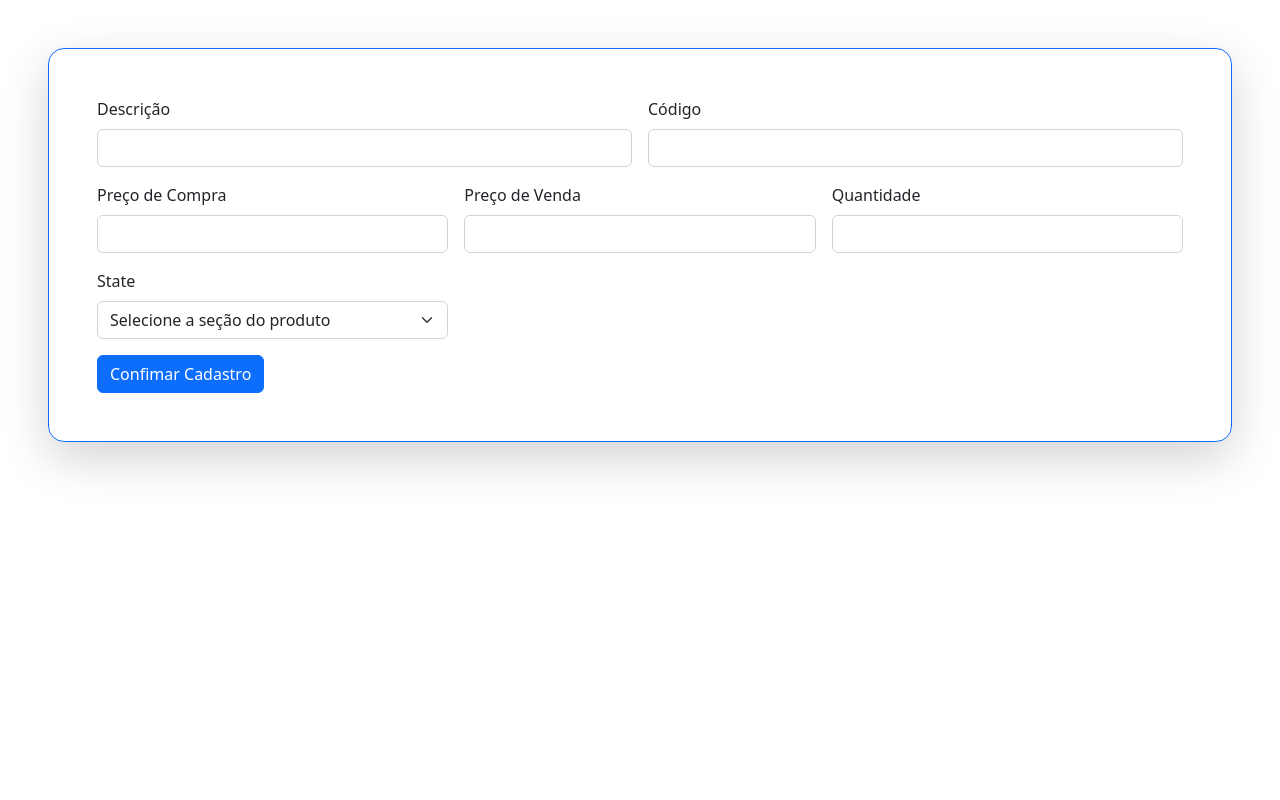
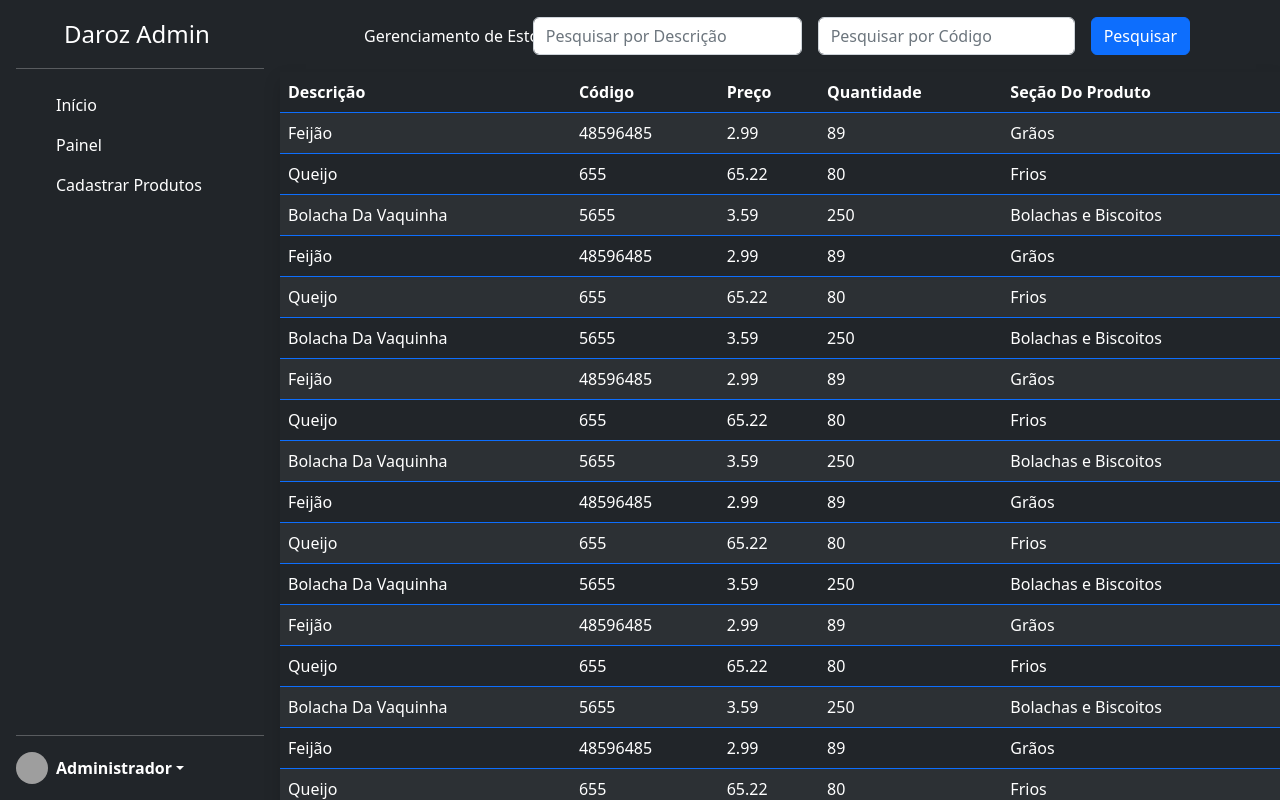
Before and after one commit to geraldodf/supermarket-admin-next, a Next.js app: page / in a window 1280 px wide. Built offline with nearby package versions, Linux system fonts and the light colour scheme; grey boxes are pictures that could not be loaded.

Commit message:
Finalizando a parte visual da Tabela de produtos!!

```diff
--- a/src/components/Cabecalho.tsx
+++ b/src/components/Cabecalho.tsx
@@ -2,35 +2,35 @@ export default function Cabecalho() {
     return (
         <>
 
-            <header className="p-3 bg-dark text-white">
+            <header className="p-3 bg-dark text-white ">
                 <div className="container">
                     <div
-                        className="d-flex flex-wrap align-items-center justify-content-center justify-content-lg-start">
-                        <a href="/" className="d-flex align-items-center mb-2 mb-lg-0 text-white text-decoration-none">
-                            <svg className="bi me-2" width="40" height="32" role="img" aria-label="Bootstrap">
-                            </svg>
-                        </a>
+                        className="d-flex align-items-center justify-content-center justify-content-lg-start">
+                        <svg className="bi me-2" width="40" height="32" role="img" aria-label="Bootstrap">
+                        </svg>
 
-                        <ul className="nav col-12 col-lg-auto me-lg-auto mb-2 justify-content-center mb-md-0">
-                            <li><a href="#" className="nav-link px-2 text-secondary">Home</a></li>
-                            <li><a href="#" className="nav-link px-2 text-white">Features</a></li>
-                            <li><a href="#" className="nav-link px-2 text-white">Pricing</a></li>
-                            <li><a href="#" className="nav-link px-2 text-white">FAQs</a></li>
-                            <li><a href="#" className="nav-link px-2 text-white">About</a></li>
+                        <ul className="nav col-lg-auto me-lg-auto  justify-content-center mb-md-0 ">
+                            <li><a href="#" className="nav-link px-2 text-white">Gerenciamento de Estoque</a></li>
                         </ul>
 
-                        <form className="col-12 col-lg-auto mb-3 mb-lg-0 me-lg-3">
-                            <input type="search" className="form-control form-control-dark" placeholder="Search..."
-                                   aria-label="Search"/>
-                        </form>
-
-                        <div className="text-end">
-                            <button type="button" className="btn btn-outline-light me-2">Login</button>
-                            <button type="button" className="btn btn-warning">Sign-up</button>
+                        <div className={`d-flex justify-content-end`}>
+                            <form className=" col-5 mb-3 mb-lg-0 me-lg-3">
+                                <input type="search" className="form-control form-control-dark"
+                                       placeholder="Pesquisar por Descrição"
+                                       aria-label="Search"/>
+                            </form>
+                            <form className=" col-3 col-lg-auto mb-3 mb-lg-0 me-lg-3">
+                                <input type="search" className="form-control form-control-dark"
+                                       placeholder="Pesquisar por Código"
+                                       aria-label="Search"/>
+                            </form>
+                            <div className=" col-3">
+                                <button type="submit" className="btn btn-primary">Pesquisar</button>
+                            </div>
                         </div>
                     </div>
                 </div>
             </header>
         </>
-)
+    )
 }
--- a/src/components/Formulario.tsx
+++ b/src/components/Formulario.tsx
@@ -1,7 +1,7 @@
 export default function Formulario() {
     return (
         <>
-            <div className={`border border-primary rounded-4 p-5 m-5 shadow-lg`}>
+            <div className={`border border-light rounded-4 p-5 m-5 shadow-lg bg-light`}>
                 <form className="row g-3">
                     <div className="col-md-6">
                         <label htmlFor="" className="form-label">Descrição</label>
--- a/src/components/MenuLateral.tsx
+++ b/src/components/MenuLateral.tsx
@@ -2,7 +2,7 @@ export default function MenuLateral() {
     return (
 
         <>
-            <main className=" flex-nowrap">
+
             <div className="d-flex flex-column flex-shrink-0 p-3 text-bg-dark" style={{width: "280px", height: "100%"}}>
                 <a href="/"
                    className="d-flex align-items-center mb-3 mb-md-0 me-md-auto text-white text-decoration-none">
@@ -13,7 +13,7 @@ export default function MenuLateral() {
                 <hr/>
                 <ul className="nav nav-pills flex-column mb-auto">
                     <li className="nav-item">
-                            <a href="#" className="nav-link active" aria-current="page">
+                        <a href="#" className="nav-link text-white" aria-current="page">
                             <svg className="bi pe-none me-2" width="16" height="16">
                             </svg>
                             Início
@@ -30,7 +30,7 @@ export default function MenuLateral() {
                         <a href="#" className="nav-link text-white">
                             <svg className="bi pe-none me-2" width="16" height="16">
                             </svg>
-                                Produtos
+                            Cadastrar Produtos
                         </a>
                     </li>
                 </ul>
@@ -39,16 +39,14 @@ export default function MenuLateral() {
                     <a href="#"
                        className="d-flex align-items-center text-white text-decoration-none dropdown-toggle"
                        data-bs-toggle="dropdown" aria-expanded="false">
-                            <img src={"https://github.com/mdo.png"} alt="" width="32" height="32"
+                        <img
+                            src={"https://avatars.githubusercontent.com/u/78937716?s=400&u=156f56b487fd56e87663f471dcddb04c1f0d3d56&v=4"}
+                            alt="" width="32" height="32"
                             className="rounded-circle me-2"/>
                         <strong>Administrador</strong>
                     </a>
                 </div>
             </div>
-
-            </main>
-
         </>
-
     )
 }
--- /dev/null
+++ b/src/components/TabelaProdutos.tsx
@@ -0,0 +1,234 @@
+export default function TabelaProdutos() {
+    return (
+        <>
+            <div className={` border-primary`}>
+                <table className="table table-striped table-dark border-primary shadow
+        ">
+                    <thead>
+                    <tr className={`fw-bold`}>
+                        <th scope="col">Descrição</th>
+                        <th scope="col">Código</th>
+                        <th scope="col">Preço</th>
+                        <th scope="col">Quantidade</th>
+                        <th scope="col">Seção Do Produto</th>
+                    </tr>
+                    </thead>
+                    <tbody>
+                    <tr>
+                        <td>Feijão</td>
+                        <td>48596485</td>
+                        <td>2.99</td>
+                        <td>89</td>
+                        <td>Grãos</td>
+                    </tr>
+                    <tr>
+                        <td>Queijo</td>
+                        <td>655</td>
+                        <td>65.22</td>
+                        <td>80</td>
+                        <td>Frios</td>
+                    </tr>
+                    <tr>
+                        <td>Bolacha Da Vaquinha</td>
+                        <td>5655</td>
+                        <td>3.59</td>
+                        <td>250</td>
+                        <td>Bolachas e Biscoitos</td>
+                    </tr>
+
+                    <tr>
+                        <td>Feijão</td>
+                        <td>48596485</td>
+                        <td>2.99</td>
+                        <td>89</td>
+                        <td>Grãos</td>
+                    </tr>
+                    <tr>
+                        <td>Queijo</td>
+                        <td>655</td>
+                        <td>65.22</td>
+                        <td>80</td>
+                        <td>Frios</td>
+                    </tr>
+                    <tr>
+                        <td>Bolacha Da Vaquinha</td>
+                        <td>5655</td>
+                        <td>3.59</td>
+                        <td>250</td>
+                        <td>Bolachas e Biscoitos</td>
+                    </tr>
+                         <tr>
+                        <td>Feijão</td>
+                        <td>48596485</td>
+                        <td>2.99</td>
+                        <td>89</td>
+                        <td>Grãos</td>
+                    </tr>
+                    <tr>
+                        <td>Queijo</td>
+                        <td>655</td>
+                        <td>65.22</td>
+                        <td>80</td>
+                        <td>Frios</td>
+                    </tr>
+                    <tr>
+                        <td>Bolacha Da Vaquinha</td>
+                        <td>5655</td>
+                        <td>3.59</td>
+                        <td>250</td>
+                        <td>Bolachas e Biscoitos</td>
+                    </tr>
+                         <tr>
+                        <td>Feijão</td>
+                        <td>48596485</td>
+                        <td>2.99</td>
+                        <td>89</td>
+                        <td>Grãos</td>
+                    </tr>
+                    <tr>
+                        <td>Queijo</td>
+                        <td>655</td>
+                        <td>65.22</td>
+                        <td>80</td>
+                        <td>Frios</td>
+                    </tr>
+                    <tr>
+                        <td>Bolacha Da Vaquinha</td>
+                        <td>5655</td>
+                        <td>3.59</td>
+                        <td>250</td>
+                        <td>Bolachas e Biscoitos</td>
+                    </tr>
+                         <tr>
+                        <td>Feijão</td>
+                        <td>48596485</td>
+                        <td>2.99</td>
+                        <td>89</td>
+                        <td>Grãos</td>
+                    </tr>
+                    <tr>
+                        <td>Queijo</td>
+                        <td>655</td>
+                        <td>65.22</td>
+                        <td>80</td>
+                        <td>Frios</td>
+                    </tr>
+                    <tr>
+                        <td>Bolacha Da Vaquinha</td>
+                        <td>5655</td>
+                        <td>3.59</td>
+                        <td>250</td>
+                        <td>Bolachas e Biscoitos</td>
+                    </tr>
+                    <tr>
+                        <td>Feijão</td>
+                        <td>48596485</td>
+                        <td>2.99</td>
+                        <td>89</td>
+                        <td>Grãos</td>
+                    </tr>
+                    <tr>
+                        <td>Queijo</td>
+                        <td>655</td>
+                        <td>65.22</td>
+                        <td>80</td>
+                        <td>Frios</td>
+                    </tr>
+                    <tr>
+                        <td>Bolacha Da Vaquinha</td>
+                        <td>5655</td>
+                        <td>3.59</td>
+                        <td>250</td>
+                        <td>Bolachas e Biscoitos</td>
+                    </tr>
+                    <tr>
+                        <td>Feijão</td>
+                        <td>48596485</td>
+                        <td>2.99</td>
+                        <td>89</td>
+                        <td>Grãos</td>
+                    </tr>
+                    <tr>
+                        <td>Queijo</td>
+                        <td>655</td>
+                        <td>65.22</td>
+                        <td>80</td>
+                        <td>Frios</td>
+                    </tr>
+                    <tr>
+                        <td>Bolacha Da Vaquinha</td>
+                        <td>5655</td>
+                        <td>3.59</td>
+                        <td>250</td>
+                        <td>Bolachas e Biscoitos</td>
+                    </tr>
+                    <tr>
+                        <td>Feijão</td>
+                        <td>48596485</td>
+                        <td>2.99</td>
+                        <td>89</td>
+                        <td>Grãos</td>
+                    </tr>
+                    <tr>
+                        <td>Queijo</td>
+                        <td>655</td>
+                        <td>65.22</td>
+                        <td>80</td>
+                        <td>Frios</td>
+                    </tr>
+                    <tr>
+                        <td>Bolacha Da Vaquinha</td>
+                        <td>5655</td>
+                        <td>3.59</td>
+                        <td>250</td>
+                        <td>Bolachas e Biscoitos</td>
+                    </tr>
+                    <tr>
+                        <td>Feijão</td>
+                        <td>48596485</td>
+                        <td>2.99</td>
+                        <td>89</td>
+                        <td>Grãos</td>
+                    </tr>
+                    <tr>
+                        <td>Queijo</td>
+                        <td>655</td>
+                        <td>65.22</td>
+                        <td>80</td>
+                        <td>Frios</td>
+                    </tr>
+                    <tr>
+                        <td>Bolacha Da Vaquinha</td>
+                        <td>5655</td>
+                        <td>3.59</td>
+                        <td>250</td>
+                        <td>Bolachas e Biscoitos</td>
+                    </tr>
+                    <tr>
+                        <td>Feijão</td>
+                        <td>48596485</td>
+                        <td>2.99</td>
+                        <td>89</td>
+                        <td>Grãos</td>
+                    </tr>
+                    <tr>
+                        <td>Queijo</td>
+                        <td>655</td>
+                        <td>65.22</td>
+                        <td>80</td>
+                        <td>Frios</td>
+                    </tr>
+                    <tr>
+                        <td>Bolacha Da Vaquinha</td>
+                        <td>5655</td>
+                        <td>3.59</td>
+                        <td>250</td>
+                        <td>Bolachas e Biscoitos</td>
+                    </tr>
+
+                    </tbody>
+                </table>
+            </div>
+        </>
+    )
+}
--- a/src/pages/index.jsx
+++ b/src/pages/index.jsx
@@ -2,15 +2,23 @@ import 'bootstrap/dist/css/bootstrap.min.css'
 import MenuLateral from './../components/MenuLateral'
 import Formulario from "../components/Formulario";
 import Cabecalho from "../components/Cabecalho";
+import TabelaProdutos from "../components/TabelaProdutos";
 
 export default function Home() {
     return (
         <>
             <div className={``}>
-                {/*<Cabecalho></Cabecalho>*/}
-                {/*<MenuLateral></MenuLateral>*/}
-                <Formulario></Formulario>
+
+              <main className={`d-flex`}>
+                  <MenuLateral></MenuLateral>
+                  <div>
+                      <Cabecalho></Cabecalho>
+                      <TabelaProdutos></TabelaProdutos>
+                      <Formulario></Formulario>
+                  </div>
+              </main>
             </div>
+
 
 
         </>
```
Lines whose indentation alone changed are shown as unchanged.
